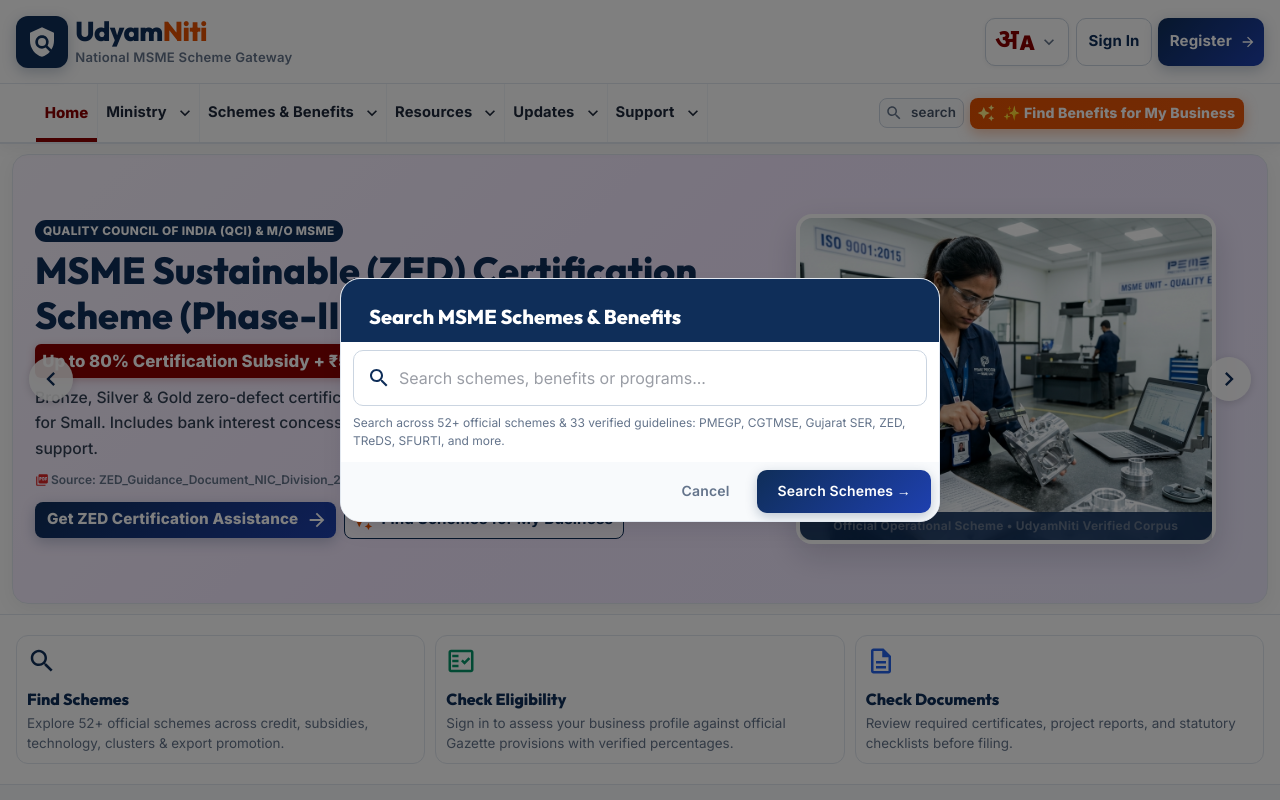
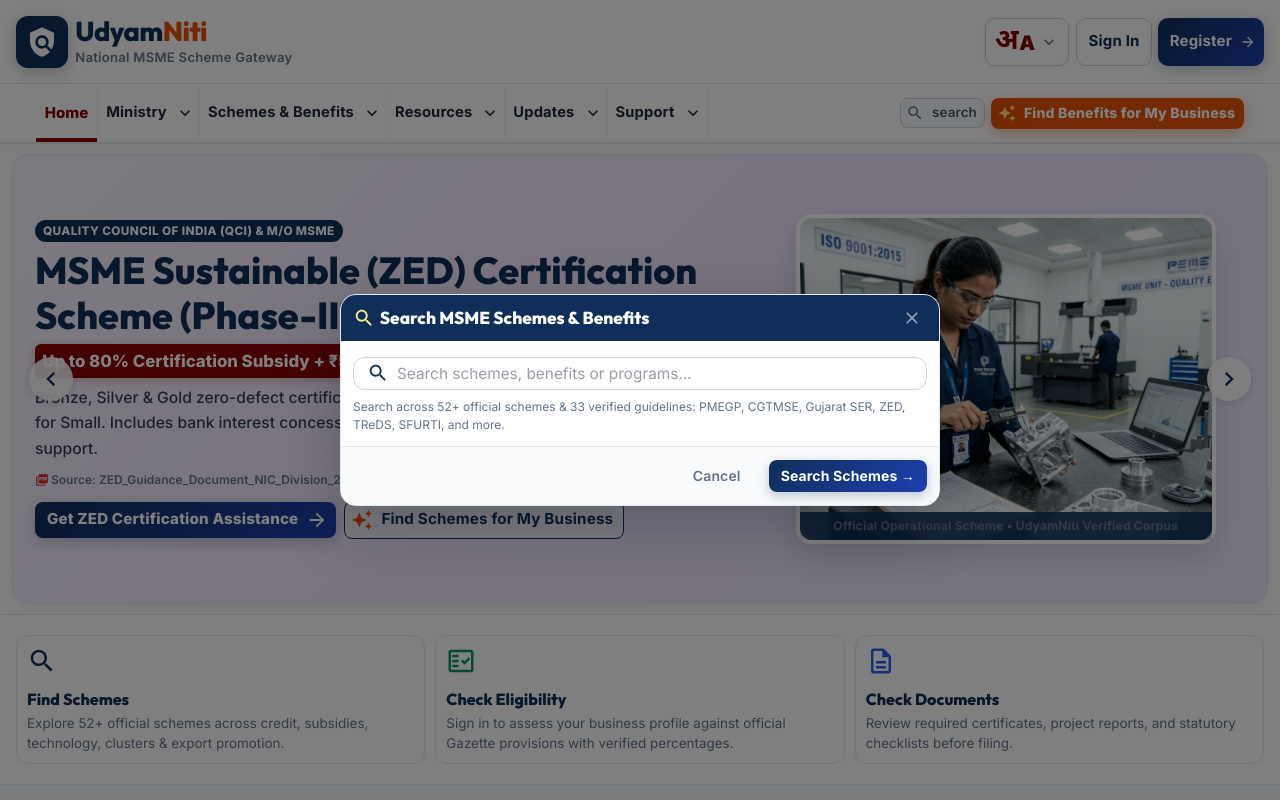
Before and after one commit to Aryansoni326/UdyamNiti, a React (Vite) app in the folder frontend/: page / in a window 1280 px wide. Both pictures are taken after a click on the button "search". Shown: the top 800 px of the page. Built offline with nearby package versions, Linux system fonts and the light colour scheme.

Commit message:
fix(nav): resolve search submission, remove blue focus box in search bar, and activate Find Benefits navigation

```diff
--- a/frontend/src/components/AppShell.tsx
+++ b/frontend/src/components/AppShell.tsx
@@ -131,11 +131,15 @@
     setMobileOpen(false)
   }
 
-  const handleSearchSubmit = (e: React.FormEvent) => {
-    e.preventDefault()
-    if (!searchQuery.trim()) return
+  const handleSearchSubmit = (e?: React.FormEvent) => {
+    if (e) e.preventDefault()
+    const query = searchQuery.trim()
     setSearchOpen(false)
-    navigate(`/dashboard?search=${encodeURIComponent(searchQuery.trim())}`)
+    if (query) {
+      navigate(`/dashboard?search=${encodeURIComponent(query)}`)
+    } else {
+      navigate('/dashboard')
+    }
   }
 
   return (
@@ -663,7 +667,7 @@
                   </Typography>
                 </MenuItem>
                 <MenuItem
-                  onClick={() => { closeAllMenus(); navigate('/dashboard?mode=finder'); }}
+                  onClick={() => { closeAllMenus(); navigate('/onboard'); }}
                   sx={{ py: 1.2, px: 2, bgcolor: '#FEF3C7' }}
                 >
                   <ListItemIcon sx={{ minWidth: 32, color: '#B45309' }}>
@@ -972,7 +976,7 @@
                 variant="contained"
                 size="small"
                 startIcon={<AutoAwesomeIcon sx={{ fontSize: 17, color: '#FEF08A' }} />}
-                onClick={() => navigate('/dashboard?mode=finder')}
+                onClick={() => navigate('/onboard')}
                 sx={{
                   background: 'linear-gradient(135deg, #E65100 0%, #EA580C 100%)',
                   color: '#FFFFFF',
@@ -1003,13 +1007,45 @@
       </Box>
       )}
 
-      {/* ─── 3. SEARCH MODAL ─── */}
-      <Dialog open={searchOpen} onClose={() => setSearchOpen(false)} maxWidth="sm" fullWidth>
-        <DialogTitle sx={{ bgcolor: '#0F2E59', color: '#FFFFFF', fontWeight: 800 }}>
+      {/* ─── 3. SEARCH MODAL (NO BLUE FOCUS BOX, WORKING SUBMIT BUTTON) ─── */}
+      <Dialog
+        open={searchOpen}
+        onClose={() => setSearchOpen(false)}
+        maxWidth="sm"
+        fullWidth
+        PaperProps={{
+          sx: {
+            borderRadius: '16px',
+            boxShadow: '0 20px 60px rgba(15, 23, 42, 0.25)',
+            border: '1px solid #E2E8F0',
+            overflow: 'hidden',
+          },
+        }}
+      >
+        <DialogTitle
+          sx={{
+            bgcolor: '#0F2E59',
+            color: '#FFFFFF',
+            fontWeight: 800,
+            py: 2,
+            px: 3,
+            display: 'flex',
+            justifyContent: 'space-between',
+            alignItems: 'center',
+          }}
+        >
+          <Stack direction="row" spacing={1.2} alignItems="center">
+            <SearchIcon sx={{ color: '#FEF08A', fontSize: 22 }} />
+            <Typography variant="h6" sx={{ fontWeight: 800, fontSize: '1.08rem', color: '#FFFFFF' }}>
               Search MSME Schemes & Benefits
+            </Typography>
+          </Stack>
+          <IconButton onClick={() => setSearchOpen(false)} size="small" sx={{ color: '#94A3B8', '&:hover': { color: '#FFFFFF' } }}>
+            <CloseIcon fontSize="small" />
+          </IconButton>
         </DialogTitle>
-        <DialogContent sx={{ p: 3, mt: 1 }}>
         <form onSubmit={handleSearchSubmit}>
+          <DialogContent sx={{ p: 3, bgcolor: '#FFFFFF' }}>
             <TextField
               fullWidth
               autoFocus
@@ -1019,25 +1055,90 @@
               InputProps={{
                 startAdornment: (
                   <InputAdornment position="start">
-                    <SearchIcon sx={{ color: '#0F2E59' }} />
+                    <SearchIcon sx={{ color: '#0F2E59', fontSize: 22 }} />
                   </InputAdornment>
                 ),
               }}
-              sx={{ my: 1 }}
+              sx={{
+                my: 1,
+                '& .MuiOutlinedInput-root': {
+                  borderRadius: '12px',
+                  bgcolor: '#FFFFFF',
+                  outline: 'none !important',
+                  boxShadow: 'none !important',
+                  '& fieldset': {
+                    borderColor: '#CBD5E1',
+                    borderWidth: '1.5px',
+                  },
+                  '&:hover fieldset': {
+                    borderColor: '#0F2E59',
+                  },
+                  '&.Mui-focused fieldset': {
+                    borderColor: '#0F2E59',
+                    borderWidth: '2px',
+                  },
+                },
+                '& .MuiInputBase-input': {
+                  outline: 'none !important',
+                  boxShadow: 'none !important',
+                  border: 'none !important',
+                  fontSize: '0.96rem',
+                  py: 1.4,
+                  '&:focus': {
+                    outline: 'none !important',
+                    boxShadow: 'none !important',
+                    border: 'none !important',
+                  },
+                  '&:focus-visible': {
+                    outline: 'none !important',
+                    boxShadow: 'none !important',
+                    border: 'none !important',
+                  },
+                },
+                '& input': {
+                  outline: 'none !important',
+                  boxShadow: 'none !important',
+                  border: 'none !important',
+                  '&:focus': {
+                    outline: 'none !important',
+                    boxShadow: 'none !important',
+                    border: 'none !important',
+                  },
+                  '&:focus-visible': {
+                    outline: 'none !important',
+                    boxShadow: 'none !important',
+                    border: 'none !important',
+                  },
+                },
+              }}
             />
             <Typography variant="caption" sx={{ color: '#64748B', display: 'block', mt: 1 }}>
               Search across 52+ official schemes & 33 verified guidelines: PMEGP, CGTMSE, Gujarat SER, ZED, TReDS, SFURTI, and more.
             </Typography>
-          </form>
           </DialogContent>
-        <DialogActions sx={{ p: 2, bgcolor: '#F8FAFC' }}>
-          <Button onClick={() => setSearchOpen(false)} sx={{ color: '#64748B' }}>
+          <DialogActions sx={{ p: 2, px: 3, bgcolor: '#F8FAFC', borderTop: '1px solid #E2E8F0' }}>
+            <Button onClick={() => setSearchOpen(false)} sx={{ color: '#64748B', fontWeight: 600, textTransform: 'none' }}>
               Cancel
             </Button>
-          <Button onClick={handleSearchSubmit} variant="contained" sx={{ bgcolor: '#0F2E59' }}>
+            <Button
+              type="submit"
+              variant="contained"
+              sx={{
+                bgcolor: '#0F2E59',
+                color: '#FFFFFF',
+                fontWeight: 700,
+                px: 3,
+                py: 1,
+                borderRadius: '8px',
+                textTransform: 'none',
+                boxShadow: '0 4px 12px rgba(15, 46, 89, 0.25)',
+                '&:hover': { bgcolor: '#0A1E3A' },
+              }}
+            >
               Search Schemes →
             </Button>
           </DialogActions>
+        </form>
       </Dialog>
 
       {/* ─── 4. MOBILE DRAWER MENU ─── */}
@@ -1067,7 +1168,7 @@
           fullWidth
           variant="contained"
           startIcon={<AutoAwesomeIcon sx={{ color: '#FEF08A' }} />}
-          onClick={() => { closeAllMenus(); navigate('/dashboard?mode=finder'); }}
+          onClick={() => { closeAllMenus(); navigate('/onboard'); }}
           sx={{
             mb: 2,
             background: 'linear-gradient(135deg, #E65100 0%, #EA580C 100%)',
--- a/frontend/src/i18n/translations.ts
+++ b/frontend/src/i18n/translations.ts
@@ -86,9 +86,9 @@
     gu: 'સહાયતા',
   },
   findBenefitsForMyBusiness: {
-    en: '✨ Find Benefits for My Business',
-    hi: '✨ मेरे व्यवसाय के लिए लाभ खोजें',
-    gu: '✨ મારા વ્યવસાય માટે લાભો શોધો',
+    en: 'Find Benefits for My Business',
+    hi: 'मेरे व्यवसाय के लिए लाभ खोजें',
+    gu: 'મારા વ્યવસાય માટે લાભો શોધો',
   },
   searchPlaceholder: {
     en: 'Search schemes, benefits or programs...',
@@ -419,12 +419,7 @@
     gu: 'અધિકૃત પહેલ - MSME મંત્રાલય, ભારત સરકાર',
   },
 
-  // ─── ANNOUNCEMENTS ──────────────────────────────────────────────────────────
-  announcements: {
-    en: 'Announcements',
-    hi: 'घोषणाएं',
-    gu: 'જાહેરાતો',
-  },
+  // ─── ANNOUNCEMENTS TICKER ──────────────────────────────────────────────────
   announcement1: {
     en: '⚠️ Beware of Fake Sites. For MSME Udyam Registration, visit only official portal udyamregistration.gov.in',
     hi: '⚠️ नकली साइटों से सावधान रहें। MSME उद्यम पंजीकरण के लिए, केवल आधिकारिक पोर्टल udyamregistration.gov.in पर जाएं',
```
Also changed, not shown: frontend/src/pages/SchemesDashboard.tsx (+67 -7 lines). Lines whose indentation alone changed are shown as unchanged.
